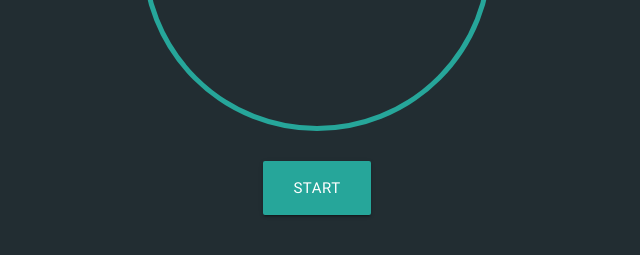
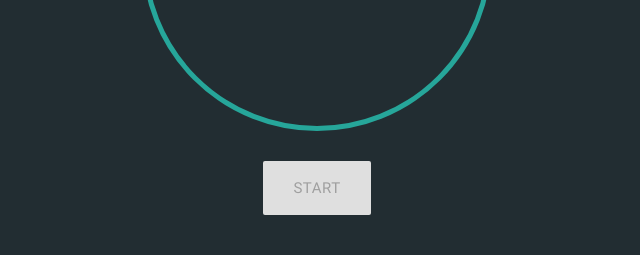
Before and after one commit to Jobayer-Ahmed/pomodoroClock, a plain HTML site: page index.html in a window 1280 px wide. Both pictures are taken after a click on the link "START". Shown: the part 409-664 px from the top of the page, without its empty margins (323-963 px from the left). Drawn offline with nearby package versions, Linux system fonts and the light colour scheme.

Commit message:
Add Desible system

```diff
--- a/assets/css/style.css
+++ b/assets/css/style.css
@@ -61,3 +61,7 @@ input {
 .stop:hover {
 	background-color: #E53935;
 }
+
+.disabled {
+	background-color: #F44336;
+}
--- a/assets/js/script.js
+++ b/assets/js/script.js
@@ -100,5 +100,6 @@ $(document).ready(function() {
 			startSessionTime();
 			console.log(sessionTime);
 		}
+		$(".start").addClass("disabled");
 	});
 });
```
